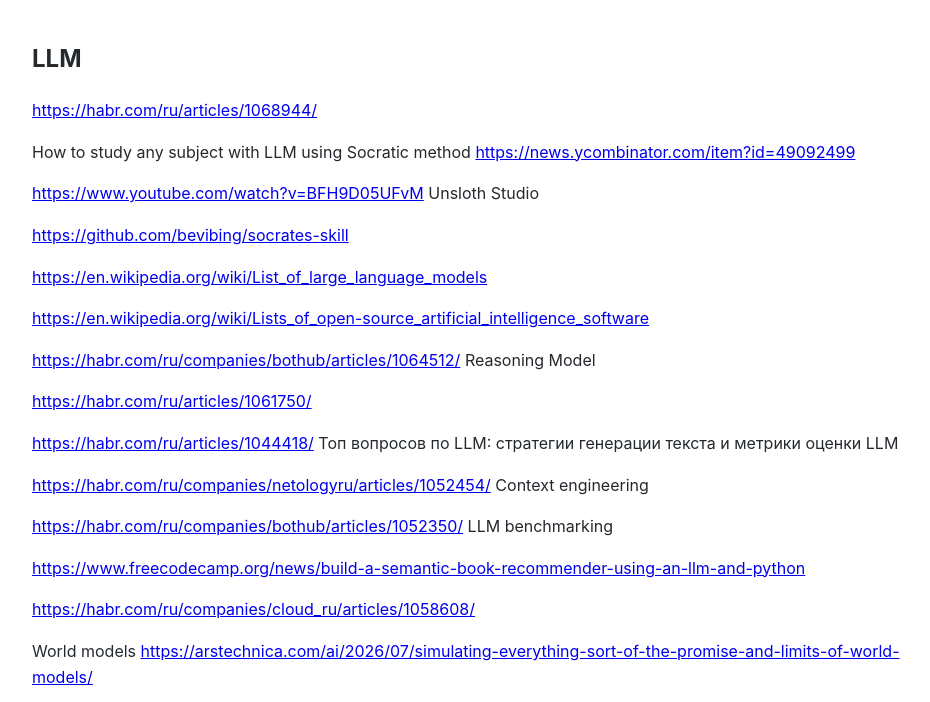
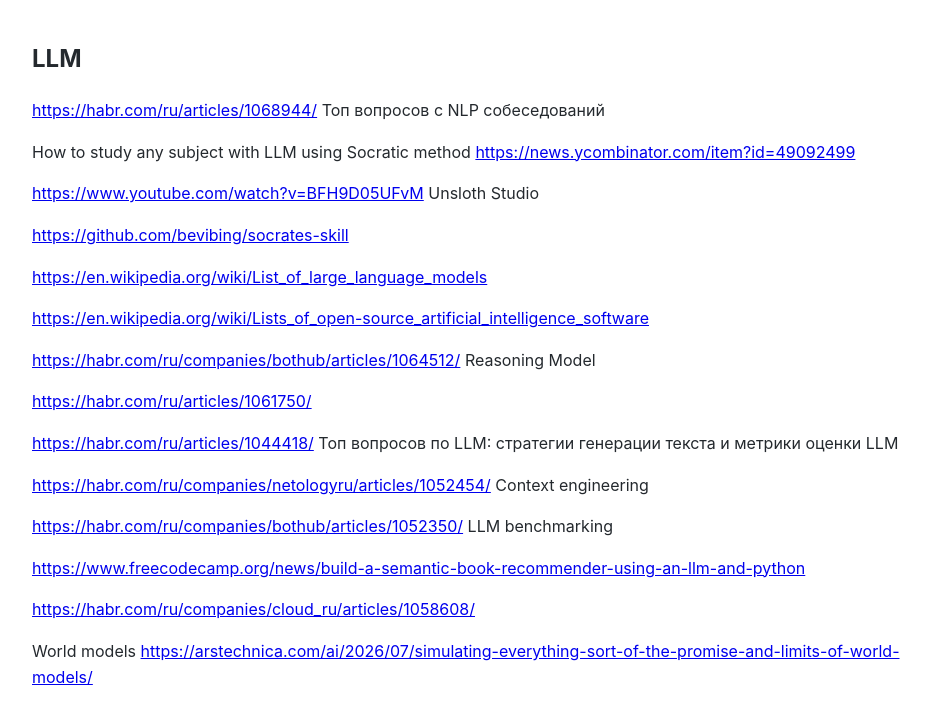
Before and after one commit to Michael-Lubinsky/michael-lubinsky.github.com, a Jekyll site: the page built from ml/llm.md, in a window 1280 px wide and 900 px high, cut to the strip 0-702 px from the top of the window. Shown: the whole strip, without its empty margins (158-1088 px from the left). Built offline with Jekyll 4.4.1, drawn with Linux system fonts in a browser that asks for light colours; our own code applies the rules of GitHub Pages for plain Markdown files.

Commit message:
Modify LLM.md with updated link description
Updated the link to include a description in Russian.

```diff
--- a/ml/llm.md
+++ b/ml/llm.md
@@ -1,6 +1,6 @@
 ## LLM
 
-<https://habr.com/ru/articles/1068944/>
+<https://habr.com/ru/articles/1068944/> Топ вопросов с NLP собеседований
 
 How to study any subject with LLM using Socratic method
 <https://news.ycombinator.com/item?id=49092499>
```
